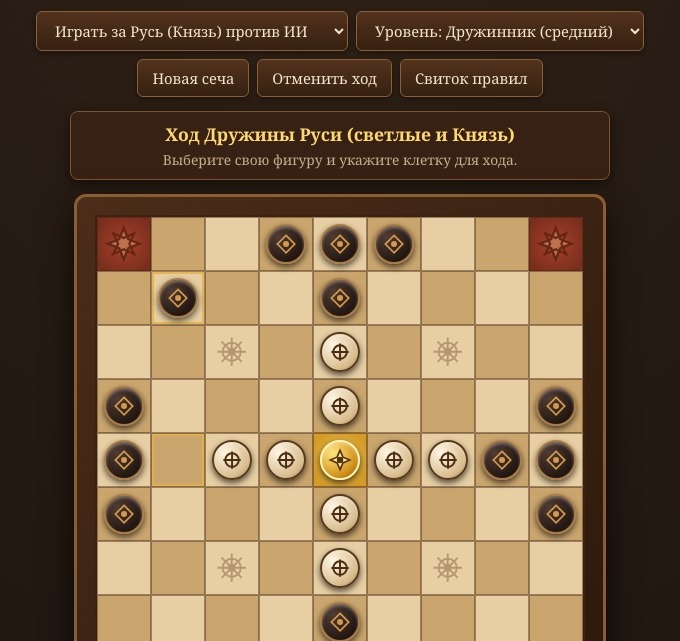
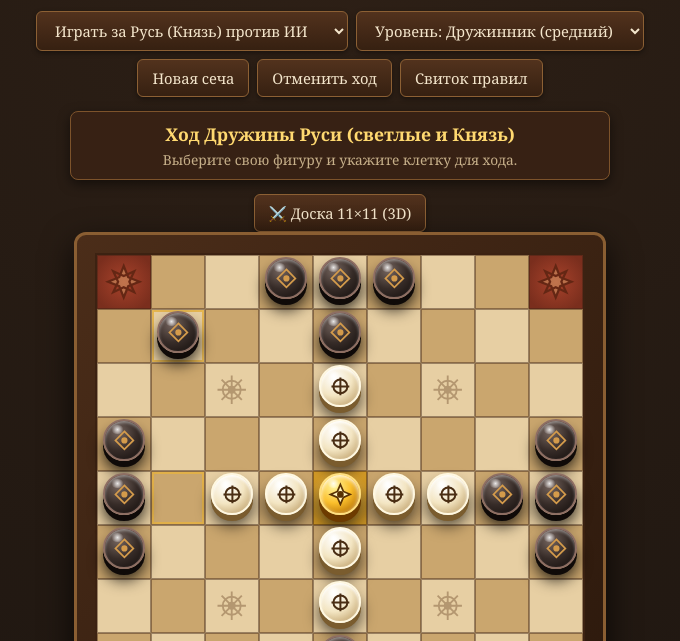
Before and after one commit to cepera744-web/tavlei, a plain HTML site: page index.html in a window 1280 px wide. Shown: the part 91-732 px from the top of the page, without its empty margins (300-980 px from the left). Drawn offline with Linux system fonts and the light colour scheme.

Commit message:
Update index.html

```diff
--- a/index.html
+++ b/index.html
@@ -103,40 +103,39 @@
   .modal-box h2 { margin-top: 0; color: #6e2414; border-bottom: 2px solid #b58d54; padding-bottom: 8px; }
   .modal-box ul { padding-left: 20px; line-height: 1.5; }
   .modal-box li { margin-bottom: 8px; }
-  .modal-close { background: #6e2414; color: #fff6e3; border: none; padding: 9px 18px; margin-top: 10px; font-weight: bold; /* Объёмные 3D-фигуры для Тавлей */
+  .modal-close { background: #6e2414; color: #fff6e3; border: none; padding: 9px 18px; margin-top: 10px; font-weight: bold; }
 .piece {
-  position: relative;
-  border-radius: 50%;
+  width: 80%; height: 80%; border-radius: 50%;
+  position: relative; z-index: 2;
+  display: flex; align-items: center; justify-content: center;
   transform: translateY(-4px);
   transition: transform 0.18s ease, box-shadow 0.18s ease;
 }
 .piece::after {
-  content: '';
-  position: absolute;
-  top: 12%; left: 16%;
-  width: 34%; height: 24%;
+  content: ''; position: absolute;
+  top: 10%; left: 15%; width: 36%; height: 24%;
   border-radius: 50%;
-  background: radial-gradient(circle, rgba(255,255,255,0.75) 0%, rgba(255,255,255,0) 75%);
+  background: radial-gradient(circle, rgba(255,255,255,0.85) 0%, rgba(255,255,255,0) 75%);
   pointer-events: none;
 }
 .piece.king {
   background: radial-gradient(circle at 35% 30%, #fff59d 0%, #fbc02d 45%, #b26a00 88%, #5d3200 100%) !important;
-  box-shadow: 0 7px 0 #6d3b00, 0 12px 16px rgba(0,0,0,0.65), inset 0 2px 4px rgba(255,255,255,0.85) !important;
+  box-shadow: 0 7px 0 #6d3b00, 0 13px 18px rgba(0,0,0,0.75), inset 0 2px 4px rgba(255,255,255,0.9) !important;
   border: 2px solid #ffe082 !important;
 }
 .piece.defender {
   background: radial-gradient(circle at 35% 30%, #ffffff 0%, #f3e5c2 48%, #bfa06a 90%, #6e5227 100%) !important;
-  box-shadow: 0 6px 0 #7a5c2e, 0 10px 14px rgba(0,0,0,0.55), inset 0 2px 3px rgba(255,255,255,0.9) !important;
+  box-shadow: 0 6px 0 #7a5c2e, 0 11px 15px rgba(0,0,0,0.65), inset 0 2px 3px rgba(255,255,255,0.95) !important;
   border: 2px solid #fff8e1 !important;
 }
 .piece.attacker {
-  background: radial-gradient(circle at 35% 30%, #6d5e58 0%, #372c28 50%, #17110f 92%, #000000 100%) !important;
-  box-shadow: 0 6px 0 #0f0a08, 0 10px 14px rgba(0,0,0,0.7), inset 0 2px 3px rgba(255,255,255,0.35) !important;
+  background: radial-gradient(circle at 35% 30%, #75655e 0%, #372c28 50%, #17110f 92%, #000000 100%) !important;
+  box-shadow: 0 6px 0 #0f0a08, 0 11px 15px rgba(0,0,0,0.8), inset 0 2px 3px rgba(255,255,255,0.4) !important;
   border: 2px solid #8d6e63 !important;
 }
 .piece.selected {
-  transform: translateY(-9px) scale(1.08) !important;
-  box-shadow: 0 13px 20px rgba(255, 213, 79, 0.75), 0 6px 0 #b26a00 !important;
+  transform: translateY(-10px) scale(1.1) !important;
+  box-shadow: 0 14px 22px rgba(255, 213, 79, 0.85), 0 6px 0 #b26a00 !important;
 }
 </style>
 </head>
@@ -163,7 +162,7 @@
 <div class="status-bar">
   <div class="status-turn" id="turnText">Ход Нападающих (тёмные)</div>
   <div class="status-info" id="infoText">Нападающие начинают первыми. Выберите воина для хода.</div>
-</div>
+</div><a href="11x11.html" style="text-decoration:none;"><button type="button">⚔️ Доска 11×11 (3D)</button></a>
 <div class="board-frame"><div class="board" id="board"></div></div>
 <div class="legend">
   <div class="legend-item"><span class="legend-dot" style="background:#d4941c; border:1px solid #fff3b8;"></span><span>Князь (цель — угловая Крепость)</span></div>
```
